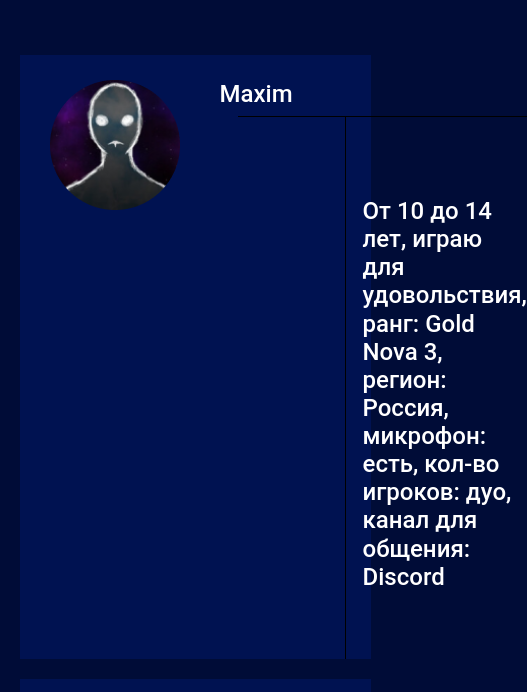
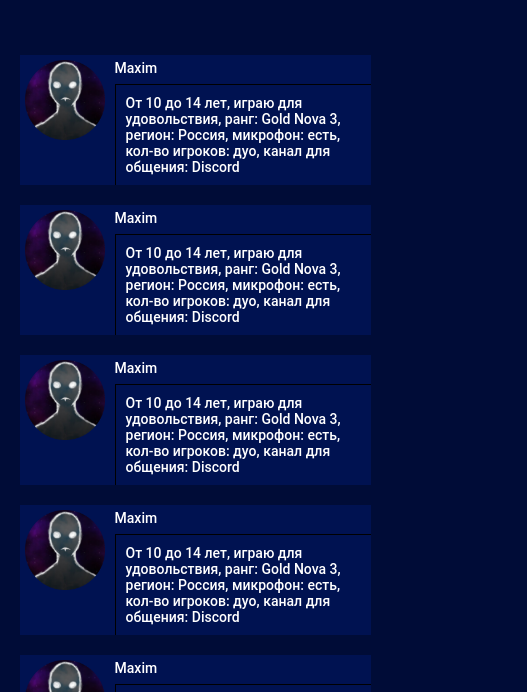
Before and after one commit to maksimdon/WEPL, a plain HTML site: page blanks-for-game.html in a window 390 px wide. Shown: the part 98-790 px from the top of the page, 527 px wide, since content can reach past the window. Drawn offline with Linux system fonts and the light colour scheme.

Commit message:
10.05.2022 Add Responsive

```diff
--- a/blanks-for-game.html
+++ b/blanks-for-game.html
@@ -18,8 +18,8 @@
                 <img src="images/Photo.png" alt="">
             </div>
             <div class="flex-grow">
-                <p class="name">Maxim</p>
-                <div class="description"><p class="text">От 10 до 14 лет, играю для удовольствия, ранг: Gold Nova 3, регион: Россия, микрофон: есть, кол-во игроков: дуo, канал для общения: Discord</p></div>
+                <p class="name" id="texts">Maxim</p>
+                <div class="description"><p class="text" id="texts">От 10 до 14 лет, играю для удовольствия, ранг: Gold Nova 3, регион: Россия, микрофон: есть, кол-во игроков: дуo, канал для общения: Discord</p></div>
             </div>
         </div>
         </div>
@@ -28,8 +28,8 @@
                 <img src="images/Photo.png" alt="">
             </div>
             <div class="flex-grow">
-                <p class="name">Maxim</p>
-                <div class="description"><p class="text">От 10 до 14 лет, играю для удовольствия, ранг: Gold Nova 3, регион: Россия, микрофон: есть, кол-во игроков: дуo, канал для общения: Discord</p></div>
+                <p class="name" id="texts">Maxim</p>
+                <div class="description"><p class="text" id="texts">От 10 до 14 лет, играю для удовольствия, ранг: Gold Nova 3, регион: Россия, микрофон: есть, кол-во игроков: дуo, канал для общения: Discord</p></div>
             </div>
         </div>
         <div class="blank">
@@ -37,8 +37,8 @@
                 <img src="images/Photo.png" alt="">
             </div>
             <div class="flex-grow">
-                <p class="name">Maxim</p>
-                <div class="description"><p class="text">От 10 до 14 лет, играю для удовольствия, ранг: Gold Nova 3, регион: Россия, микрофон: есть, кол-во игроков: дуo, канал для общения: Discord</p></div>
+                <p class="name" id="texts">Maxim</p>
+                <div class="description"><p class="text" id="texts">От 10 до 14 лет, играю для удовольствия, ранг: Gold Nova 3, регион: Россия, микрофон: есть, кол-во игроков: дуo, канал для общения: Discord</p></div>
             </div>
         </div>
         <div class="blank">
@@ -46,8 +46,8 @@
                 <img src="images/Photo.png" alt="">
             </div>
             <div class="flex-grow">
-                <p class="name">Maxim</p>
-                <div class="description"><p class="text">От 10 до 14 лет, играю для удовольствия, ранг: Gold Nova 3, регион: Россия, микрофон: есть, кол-во игроков: дуo, канал для общения: Discord</p></div>
+                <p class="name" id="texts">Maxim</p>
+                <div class="description"><p class="text" id="texts">От 10 до 14 лет, играю для удовольствия, ранг: Gold Nova 3, регион: Россия, микрофон: есть, кол-во игроков: дуo, канал для общения: Discord</p></div>
             </div>
         </div>
         <div class="blank">
@@ -55,8 +55,8 @@
                 <img src="images/Photo.png" alt="">
             </div>
             <div class="flex-grow">
-                <p class="name">Maxim</p>
-                <div class="description"><p class="text">От 10 до 14 лет, играю для удовольствия, ранг: Gold Nova 3, регион: Россия, микрофон: есть, кол-во игроков: дуo, канал для общения: Discord</p></div>
+                <p class="name" id="texts">Maxim</p>
+                <div class="description"><p class="text" id="texts">От 10 до 14 лет, играю для удовольствия, ранг: Gold Nova 3, регион: Россия, микрофон: есть, кол-во игроков: дуo, канал для общения: Discord</p></div>
             </div>
         </div>
         <div class="blank">
@@ -64,8 +64,8 @@
                 <img src="images/Photo.png" alt="">
             </div>
             <div class="flex-grow">
-                <p class="name">Maxim</p>
-                <div class="description"><p class="text">От 10 до 14 лет, играю для удовольствия, ранг: Gold Nova 3, регион: Россия, микрофон: есть, кол-во игроков: дуo, канал для общения: Discord</p></div>
+                <p class="name" id="texts">Maxim</p>
+                <div class="description"><p class="text" id="texts">От 10 до 14 лет, играю для удовольствия, ранг: Gold Nova 3, регион: Россия, микрофон: есть, кол-во игроков: дуo, канал для общения: Discord</p></div>
             </div>
         </div>
     </div>
--- a/style/b-style.css
+++ b/style/b-style.css
@@ -44,14 +44,12 @@ h1 {
     font-family: 'Roboto';
     font-weight: 500;
     font-size: 24px;
-    line-height: 28px;
     color: #FFFFFF;
 }
 .name::after{
     content: '';
     display: block;
     width: calc(100%-18px);
-    margin-left: 18px;
     height: 1px;
     background-color: black;
     margin-top: 8px;
@@ -60,7 +58,6 @@ h1 {
     font-family: 'Roboto';
     font-weight: 500;
     font-size: 24px;
-    line-height: 28.13px;
     color: #FFFFFF;
 }
 .description {
@@ -70,3 +67,39 @@ h1 {
     padding-left: 17px;
     border-left: 1px solid black;
 }
+@media(max-width: 760px){
+    .description {
+        margin-left: 0;
+        padding-top: 10px;
+        padding-bottom: 10px;
+        padding-left: 10px;
+    }
+    #texts {
+        font-size: 16px;
+    }
+    .flex-grow {
+        margin-left: 15px;
+    }
+    .blank img {
+        width: 100px;
+    }
+    .container {
+        max-width: 95%;
+        margin: auto;
+    }
+}
+@media(max-width: 400px){
+    .flex-grow {
+        margin-left: 10px
+    }
+    .blank img {
+        width: 80px;
+        margin-top: calc(50%-100px);
+    }
+    .blank{
+        padding: 5px 0 0 5px;
+    }
+    #texts{
+        font-size: 14px
+    }
+}
--- a/style/q-style.css
+++ b/style/q-style.css
@@ -37,8 +37,8 @@ header {
     color: #FFFFFF;
     background-color: #CA8125;
     border: none;
+    cursor: pointer;
 }
-
 h1 {
     font-family: 'Roboto';
     font-weight: 500;
```
Also changed, not shown: quests.html (+8 -0 lines).
